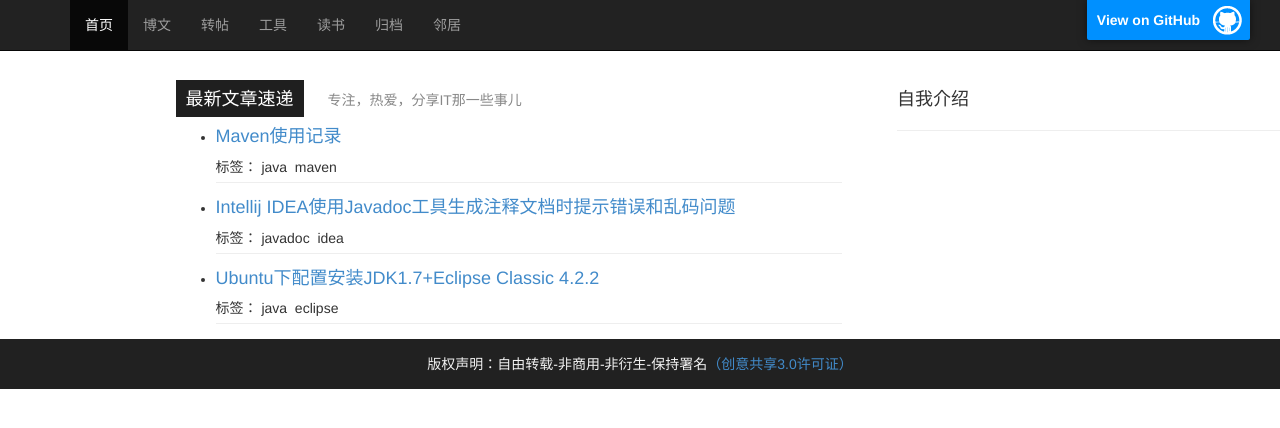
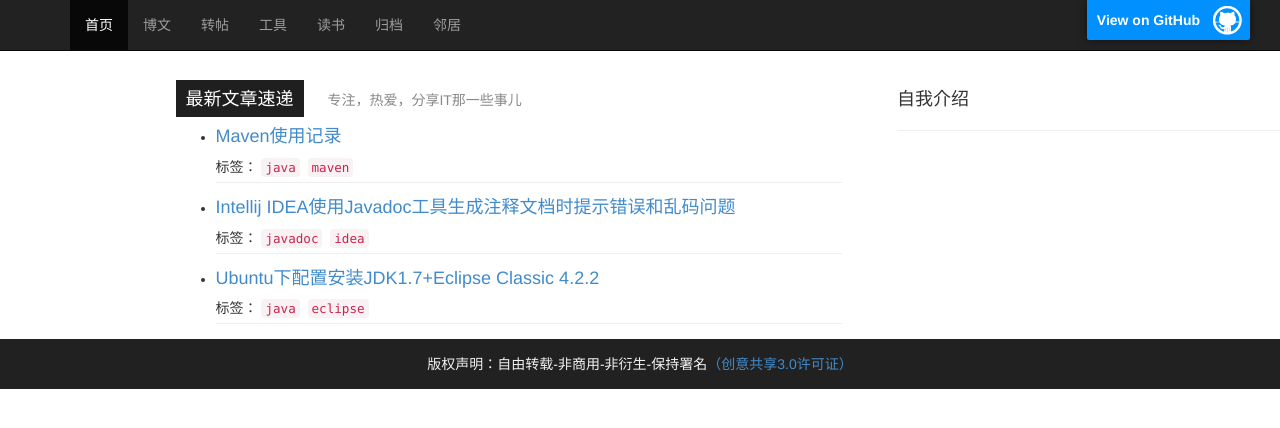
Before and after one commit to sheleng/sheleng.github.io, a Jekyll site: the page built from index.html, in a window 1280 px wide. Shown: the top 428 px of the page. Built offline with Jekyll 4.4.1, drawn with Linux system fonts in a browser that asks for light colours.

Commit message:
修改首页布局

```diff
--- a/index.html
+++ b/index.html
@@ -21,11 +21,12 @@
       	  		  	  <h4><a href="{{ post.url }}">{{ post.title }}</a></h4>
       	  		  	  <div class="post_list">
       	  		  	  	标签：
+
       	  		  	    {% for tag in post.tags %}
       	  		  	    	{% if forloop.first %}
-      	  		  	    	  {{ tag }}
+      	  		  	    	  <code>{{ tag }}</code>
       	  		  	    	{% else %}
-							  &nbsp;{{ tag }}
+							  &nbsp;<code>{{ tag }}</code>
 							{% endif %}
 						{% endfor %}
       			    </li>
```
